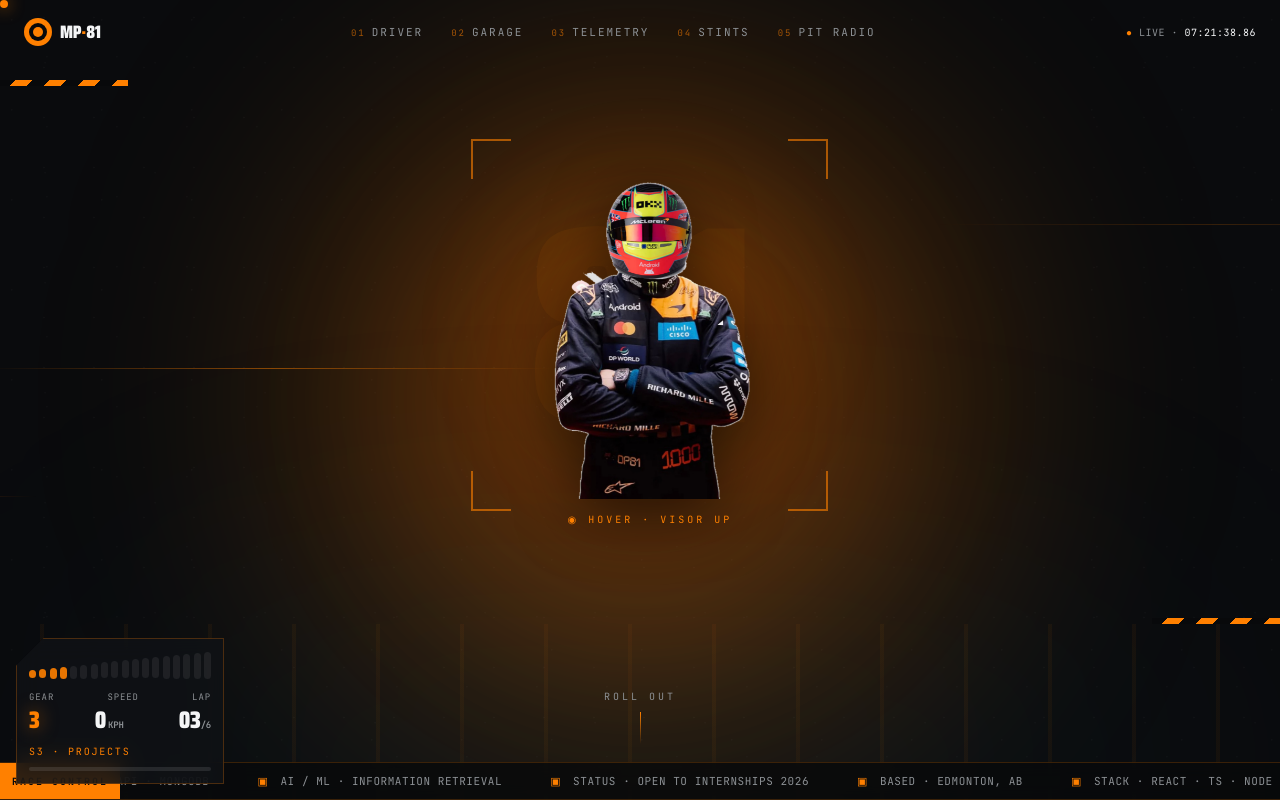
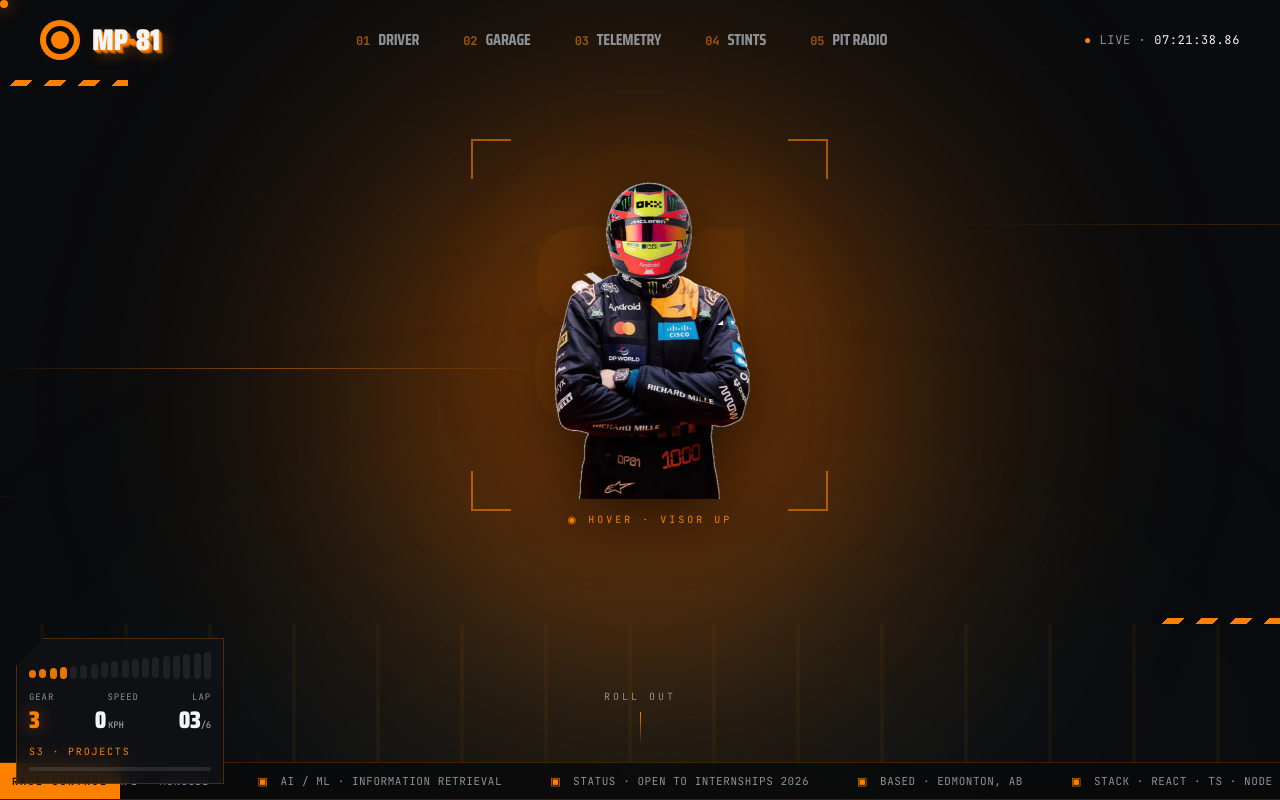
Before and after one commit to MannPatel-CMPUT/Portfolio, a React (Vite) app in the folder frontend/: page / in a window 1280 px wide. Shown: the top 800 px of the page. Built offline with nearby package versions, Linux system fonts and the light colour scheme.

Commit message:
auto-commit for 2c03515b-694d-4278-b49a-be7352addee3

```diff
--- a/frontend/src/components/Hero.tsx
+++ b/frontend/src/components/Hero.tsx
@@ -24,8 +24,8 @@ const TICKER_ITEMS = [
 ]
 
 const cornerPos: Record<string, string> = {
-  'top-left': 'top-4 md:top-8 left-2 md:left-8 text-left items-start',
-  'top-right': 'top-4 md:top-8 right-2 md:right-8 text-right items-end',
+  'top-left': 'top-20 lg:top-24 left-2 md:left-8 text-left items-start',
+  'top-right': 'top-20 lg:top-24 right-2 md:right-8 text-right items-end',
   'bot-left': 'bottom-28 md:bottom-32 left-2 md:left-8 text-left items-start',
   'bot-right': 'bottom-28 md:bottom-32 right-2 md:right-8 text-right items-end',
 }
--- a/frontend/src/components/Navbar.tsx
+++ b/frontend/src/components/Navbar.tsx
@@ -48,39 +48,47 @@ export default function Navbar({ onNavigate }: NavbarProps) {
         scrolled ? 'bg-background/85 backdrop-blur-lg border-b border-papaya/15' : 'bg-transparent'
       }`}
     >
-      <div className="mx-auto max-w-[1440px] px-6 flex items-center justify-between h-16">
+      <div className="mx-auto max-w-[1600px] px-6 lg:px-10 flex items-center justify-between h-16 lg:h-20">
         <button
           data-testid="nav-logo"
           onClick={() => handleNav('hero')}
-          className="flex items-center gap-2 group"
+          className="flex items-center gap-3 group"
         >
-          <span className="relative inline-block w-7 h-7">
+          <span className="relative inline-block w-8 h-8 lg:w-10 lg:h-10">
             <span className="absolute inset-0 rounded-full bg-papaya group-hover:glow-papaya transition-shadow" />
-            <span className="absolute inset-[5px] rounded-full bg-background" />
-            <span className="absolute inset-[9px] rounded-full bg-papaya" />
+            <span className="absolute inset-[6px] rounded-full bg-background" />
+            <span className="absolute inset-[11px] rounded-full bg-papaya" />
           </span>
-          <span className="font-display font-black text-lg tracking-wider text-f1-white group-hover:text-papaya transition-colors">
+          <span
+            className="font-display font-black text-xl lg:text-3xl tracking-wider text-f1-white group-hover:text-papaya transition-colors leading-none"
+            style={{
+              textShadow:
+                '1px 1px 0 #ff8000, 2px 2px 0 rgba(255,128,0,0.75), 3px 3px 0 rgba(255,128,0,0.5), 4px 4px 0 rgba(255,128,0,0.3), 6px 6px 14px rgba(255,128,0,0.35)',
+            }}
+          >
             MP<span className="text-papaya">·</span>81
           </span>
         </button>
 
-        <div className="hidden md:flex items-center gap-1">
+        <div className="hidden md:flex items-center gap-1 lg:gap-3">
           {navItems.map((item) => (
             <button
               key={item.id}
               data-testid={`nav-${item.id}`}
               onClick={() => handleNav(item.id)}
-              className="group relative px-3 py-2 font-mono text-[11px] tracking-[0.18em] text-grey hover:text-papaya transition-colors uppercase"
+              className="group relative px-3 lg:px-4 py-2 font-display font-bold text-[13px] lg:text-base tracking-[0.2em] text-grey hover:text-papaya transition-colors uppercase"
             >
-              <span className="text-papaya/60 mr-1.5 text-[9px]">{item.no}</span>
+              <span className="text-papaya/60 mr-1.5 lg:mr-2 font-mono text-[10px] lg:text-xs">
+                {item.no}
+              </span>
               {item.label}
-              <span className="absolute left-3 right-3 -bottom-0.5 h-px bg-papaya scale-x-0 group-hover:scale-x-100 origin-left transition-transform" />
+              <span className="absolute left-3 right-3 lg:left-4 lg:right-4 -bottom-0.5 h-[2px] bg-papaya scale-x-0 group-hover:scale-x-100 origin-left transition-transform" />
             </button>
           ))}
         </div>
 
         <div className="hidden md:flex items-center gap-3">
-          <div data-testid="nav-clock" className="font-mono text-[10px] tracking-wider text-grey">
+          <div data-testid="nav-clock" className="font-mono text-[10px] lg:text-xs tracking-wider text-grey">
             <span className="text-papaya">●</span> LIVE · <span className="text-f1-white">{time}</span>
           </div>
         </div>
```
